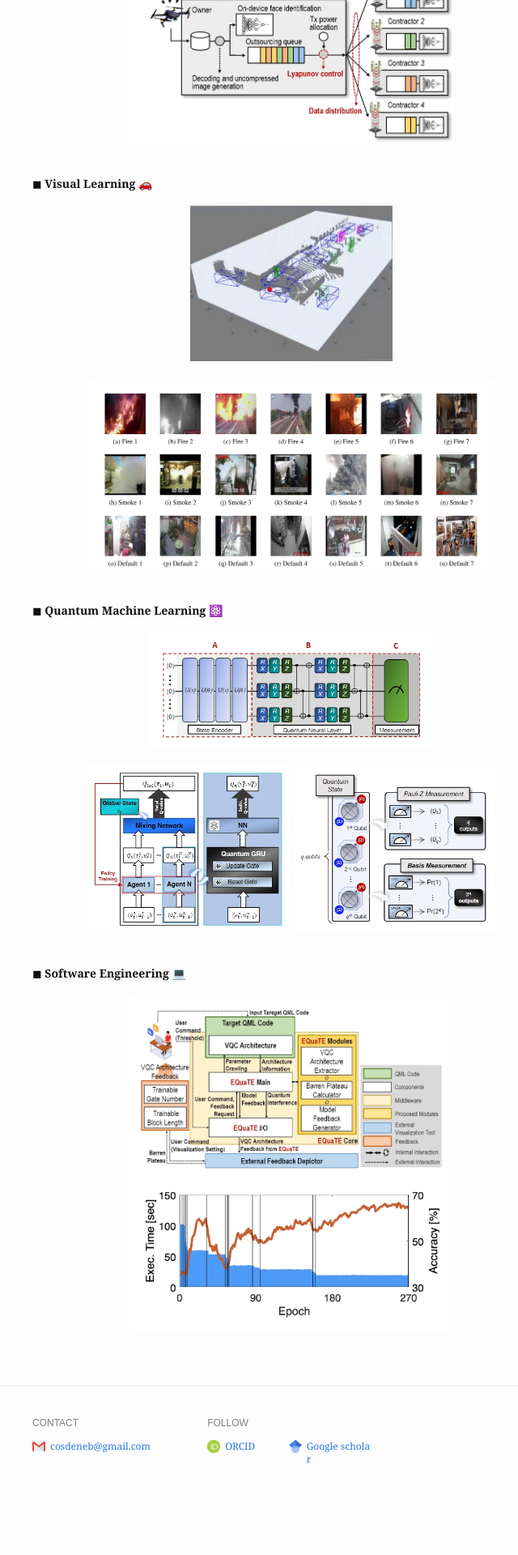
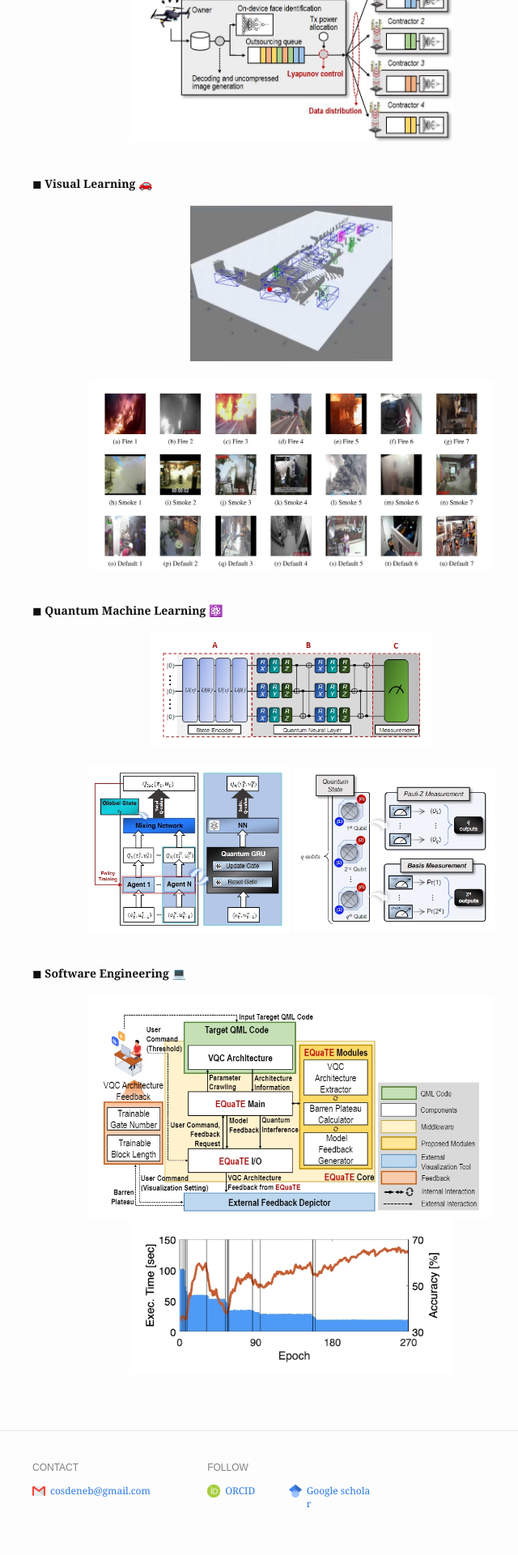
Before and after one commit to cosdeneb/cosdeneb.github.io, a Jekyll site: the page built from index.md, in a window 1280 px wide. Shown: the part 2554-4474 px from the top of the page at 81% size, without its empty margins (280-920 px from the left). Built offline with Jekyll 4.4.1, drawn with Linux system fonts in a browser that asks for light colours; before the commit the page ends 4419 px from its top, so only the background shows below that.

Commit message:
Update index.md

```diff
--- a/index.md
+++ b/index.md
@@ -112,7 +112,7 @@
   ◼ <b>Software Engineering</b> 💻
   <br/>
   <div style="text-align : center;">
-    <img src="{{ "/assets/img/paper/equate.jpg" | absolute_url }}" width=400 class="post-pic" style="border: none; outline: none; margin: 0 auto; display: block;"/>
+    <img src="{{ "/assets/img/paper/equate.jpg" | absolute_url }}" width=500 class="post-pic" style="border: none; outline: none; margin: 0 auto; display: block;"/>
     <img src="{{ "/assets/img/paper/equate_plot.jpg" | absolute_url }}" width=400 class="post-pic" style="border: none; outline: none; margin: 0 auto; display: block;"/>
   </div>
   <br/>
```
